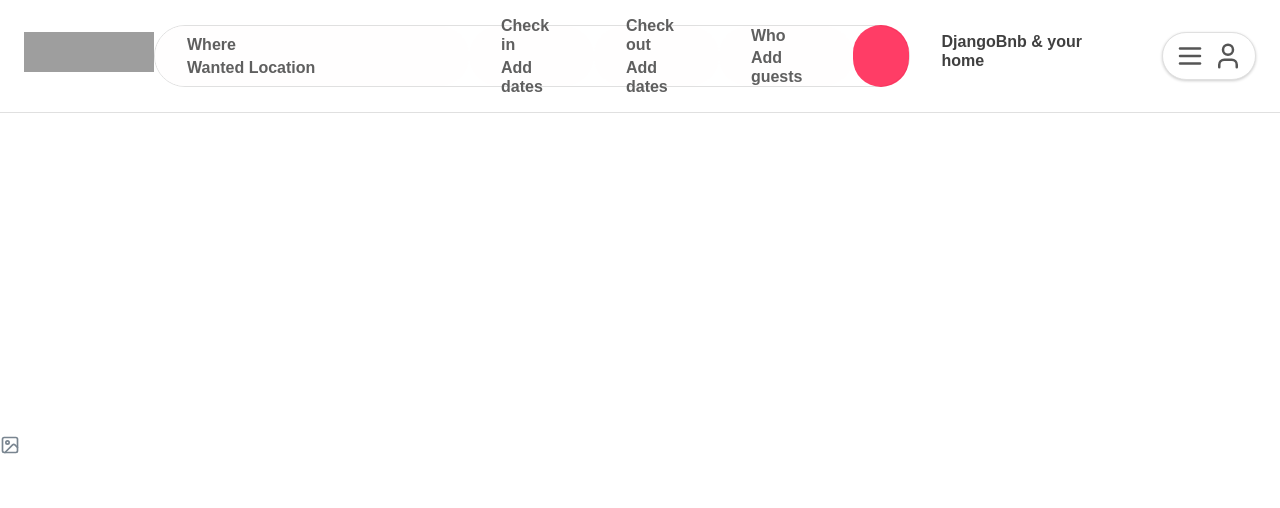
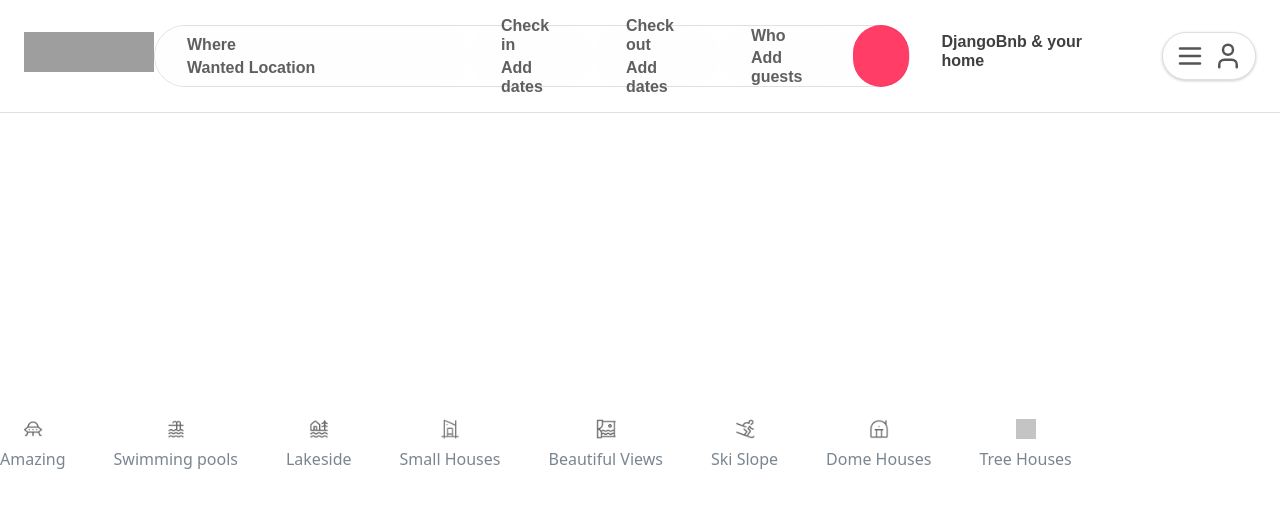
Before and after one commit to kamilhandzlik/Django-Airbnb, a React (Vite) app in the folder djangobnb/frontend/: page / in a window 1280 px wide. Shown: the top 508 px of the page. Built offline with nearby package versions, Linux system fonts and the light colour scheme; grey boxes are pictures that could not be loaded; some icons are missing; a web font is replaced by a local one.

Commit message:
finished categories

```diff
--- a/djangobnb/frontend/src/components/categories/Categories.jsx
+++ b/djangobnb/frontend/src/components/categories/Categories.jsx
@@ -1,17 +1,80 @@
 import React from "react";
 import "./Categories.css";
-import { Image } from "lucide-react";
 import Amazing from "../../assets/c5a4f6fc-c92c-4ae8-87dd-57f1ff1b89a6.jpg";
+import SwimmingPools from "../../assets/3fb523a0-b622-4368-8142-b5e03df7549b.jpg";
+import Lakeside from "../../assets/677a041d-7264-4c45-bb72-52bff21eb6e8.jpg";
+import Smallhouses from "../../assets/3271df99-f071-4ecf-9128-eb2d2b1f50f0.jpg";
+import BeautifulViews from "../../assets/3b1eb541-46d9-4bef-abc4-c37d77e3c21b.jpg";
+import Skislope from "../../assets/757deeaa-c78f-488f-992b-d3b1ecc06fc9.jpg";
+import DomeHouses from "../../assets/89faf9ae-bbbc-4bc4-aecd-cc15bf36cbca.jpg";
+import TreeHouses from "../../assets/4d4a4eba-c7e4-43eb-9ce2-95e1d200d10e.jpg";
 
 const Categories = () => {
   return (
     <main className="categories">
       <div className="categories__secondary">
-        <Image
+        <img
           className="categories__image"
           src={Amazing}
           alt="Category-Amazing"
         />
+        Amazing
+      </div>
+      <div className="categories__secondary">
+        <img
+          className="categories__image"
+          src={SwimmingPools}
+          alt="Category-Amazing"
+        />
+        Swimming pools
+      </div>
+      <div className="categories__secondary">
+        <img
+          className="categories__image"
+          src={Lakeside}
+          alt="Category-Amazing"
+        />
+        Lakeside
+      </div>
+      <div className="categories__secondary">
+        <img
+          className="categories__image"
+          src={Smallhouses}
+          alt="Category-Amazing"
+        />
+        Small Houses
+      </div>
+      <div className="categories__secondary">
+        <img
+          className="categories__image"
+          src={BeautifulViews}
+          alt="Category-Amazing"
+        />
+        Beautiful Views
+      </div>
+      <div className="categories__secondary">
+        <img
+          className="categories__image"
+          src={Skislope}
+          alt="Category-Amazing"
+        />
+        Ski Slope
+      </div>
+      <div className="categories__secondary">
+        <img
+          className="categories__image"
+          src={DomeHouses}
+          alt="Category-Amazing"
+        />
+        Dome Houses
+      </div>
+      <div className="categories__secondary">
+        <img
+          className="categories__image"
+          src={TreeHouses}
+          alt="Category-Amazing"
+        />
+        Tree Houses
       </div>
     </main>
   );
```
Also changed, not shown: djangobnb/frontend/src/assets/3b1eb541-46d9-4bef-abc4-c37d77e3c21b (1).jpg (deleted), djangobnb/frontend/src/assets/757deeaa-c78f-488f-992b-d3b1ecc06fc9 (1).jpg (deleted), djangobnb/frontend/src/components/navbar/SearchFilters.jsx (indentation only).
